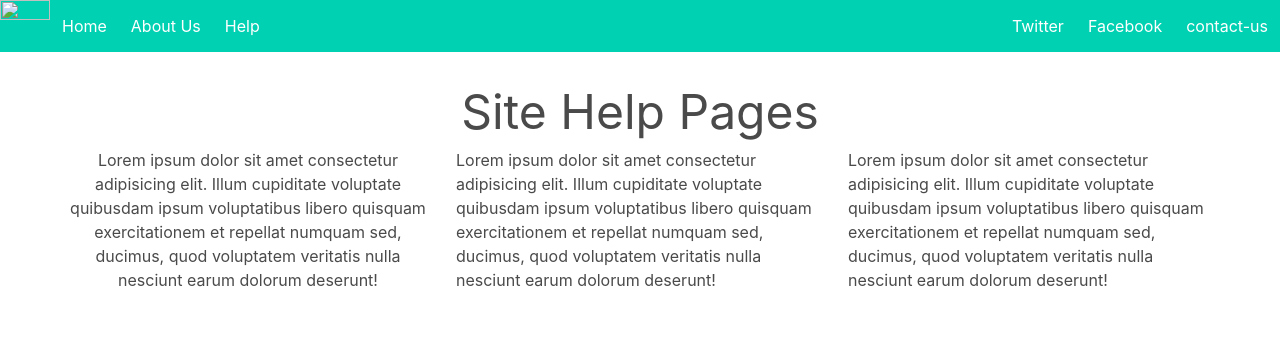
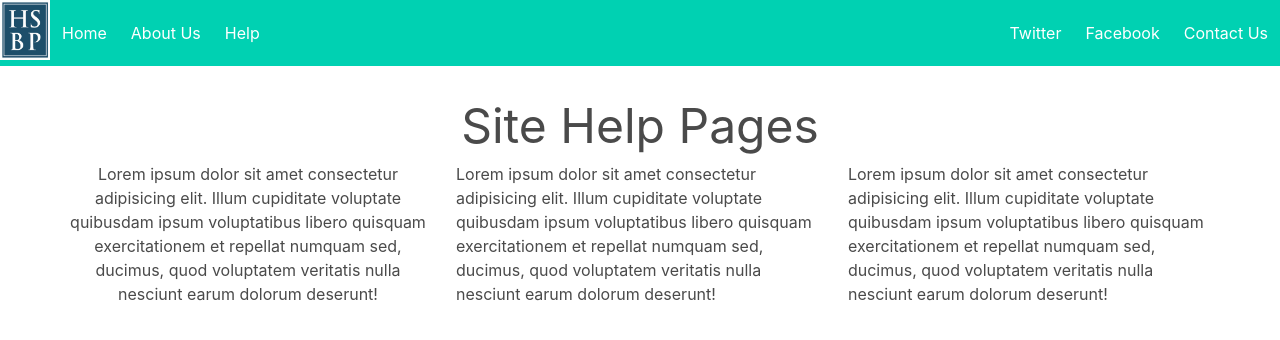
Before and after one commit to hmughal71/Movie-Hunter, a plain HTML site: page help.html in a window 1280 px wide. Drawn offline with nearby package versions, Linux system fonts and the light colour scheme.

Commit message:
fixed links after changes from previous merge

```diff
--- a/help.html
+++ b/help.html
@@ -4,7 +4,7 @@
     <meta charset="UTF-8" />
     <meta http-equiv="X-UA-Compatible" content="IE=edge" />
     <meta name="viewport" content="width=device-width, initial-scale=1.0" />
-    <title>Document</title>
+    <title>Help</title>
     <link
       rel="stylesheet"
       href="https://cdn.jsdelivr.net/npm/bulma@0.9.3/css/bulma.min.css"
@@ -23,7 +23,7 @@
         aria-label="main navigation"
       >
         <div class="navbar-brand">
-          <a href="#"> <img src="./hsbp.jpeg" width="50" height="20" /> </a>
+          <a href="#"> <img src="./assets/img/hsbp.jpeg" width="50" height="20" /> </a>
           <a
             role="button"
             class="navbar-burger"
@@ -45,7 +45,7 @@
           <div class="navbar-end">
             <a class="navbar-item"> Twitter </a>
             <a class="navbar-item"> Facebook </a>
-            <a class="navbar-item" href="contactus.html"> contact-us </a>
+            <a class="navbar-item" href="contactus.html"> Contact Us </a>
           </div>
         </div>
       </nav>
@@ -84,6 +84,6 @@
         </div>
       </div>
     </section>
-    <script src="./assets/js/script.js"></script>
+    <!-- <script src="./assets/js/script.js"></script> -->
   </body>
 </html>
```
Also changed, not shown: aboutus.html (+3 -3 lines), contactus.html (+2 -2 lines), index.html (+1 -1 lines).
